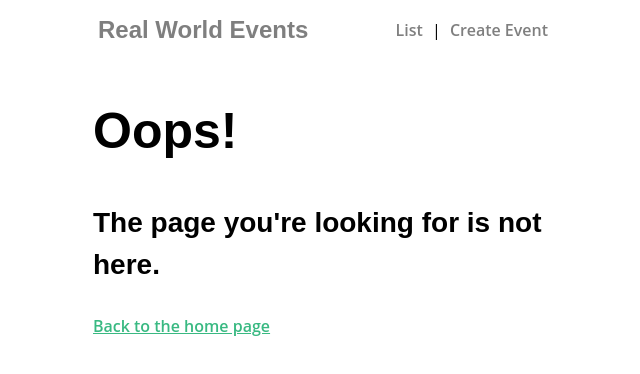
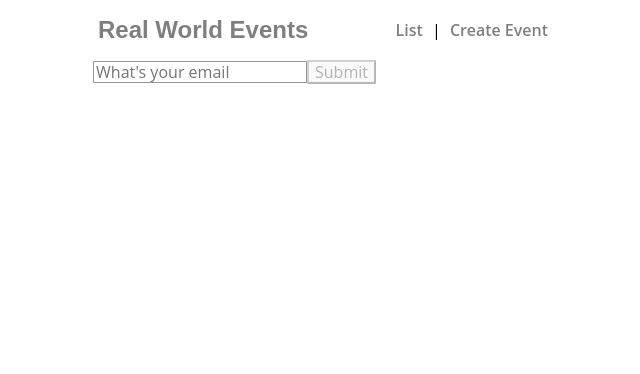
Before and after one commit to mortaen/real-world-vue, a Vue app: page /example in a window 1280 px wide. Before the commit this address led to /404. Shown: the top 374 px of the page, without its empty margins (317-957 px from the left). Built offline with nearby package versions, Linux system fonts and the light colour scheme.

Commit message:
Add form validation example

```diff
--- a/package.json
+++ b/package.json
@@ -16,6 +16,7 @@
     "vue": "^2.6.11",
     "vue-router": "^3.2.0",
     "vuejs-datepicker": "^1.6.2",
+    "vuelidate": "^0.7.7",
     "vuex": "^3.4.0"
   },
   "devDependencies": {
--- a/src/App.vue
+++ b/src/App.vue
@@ -215,6 +215,9 @@
 [hidden] {
   display: none;
 }
+.error {
+  border: 1px solid red;
+}
 select {
   width: 100%;
   height: 52px;
@@ -241,4 +244,13 @@
 select::ms-expand {
   opacity: 0;
 }
+.field {
+  margin-bottom: 24px;
+}
+.error {
+  border: 1px solid red;
+}
+.errorMessage {
+  color: red;
+}
 </style>
--- a/src/main.js
+++ b/src/main.js
@@ -5,6 +5,9 @@
 import upperFirst from 'lodash/upperFirst'
 import camelCase from 'lodash/camelCase'
 import 'nprogress/nprogress.css'
+import Vuelidate from 'vuelidate'
+
+Vue.use(Vuelidate)
 
 const requireComponent = require.context(
   './components',
--- /dev/null
+++ b/src/pages/Example.vue
@@ -0,0 +1,47 @@
+<template>
+  <form @submit.prevent="submit">
+    <input
+      type="email"
+      placeholder="What's your email"
+      v-model="email"
+      @blur="$v.email.$touch()"
+      :class="{ error: $v.email.$error }"
+    />
+    <div v-if="$v.email.$error">
+      <p v-if="!$v.email.email" class="errorMessage">
+        Please enter a valid email
+      </p>
+      <p v-if="!$v.email.required" class="errorMessage">Email is required</p>
+    </div>
+    <button :disabled="$v.$invalid" type="submit">Submit</button>
+    <p v-if="$v.$anyError" class="errorMessage">
+      Please fill out the required fields
+    </p>
+  </form>
+</template>
+
+<script>
+import { required, email } from 'vuelidate/lib/validators'
+
+export default {
+  data() {
+    return {
+      email: null,
+    }
+  },
+  validations: {
+    email: {
+      required,
+      email,
+    },
+  },
+  methods: {
+    submit() {
+      this.$v.$touch()
+      if (!this.$v.$invalid) {
+        console.log('Form Submitted:', this.email)
+      }
+    },
+  },
+}
+</script>
--- a/src/router/router.js
+++ b/src/router/router.js
@@ -7,6 +7,7 @@
 import store from '@/store/store'
 import NotFound from '../pages/NotFound.vue'
 import NetworkIssue from '../pages/NetworkIssue.vue'
+import Example from '@/pages/Example.vue'
 
 Vue.use(Router)
 
@@ -47,6 +48,10 @@
       props: true,
     },
     {
+      path: '/example',
+      component: Example,
+    },
+    {
       path: '/event/create',
       name: 'event-create',
       component: EventCreate,
```
Also changed, not shown: 1 other file (tests, documents, lock files or other folders).
